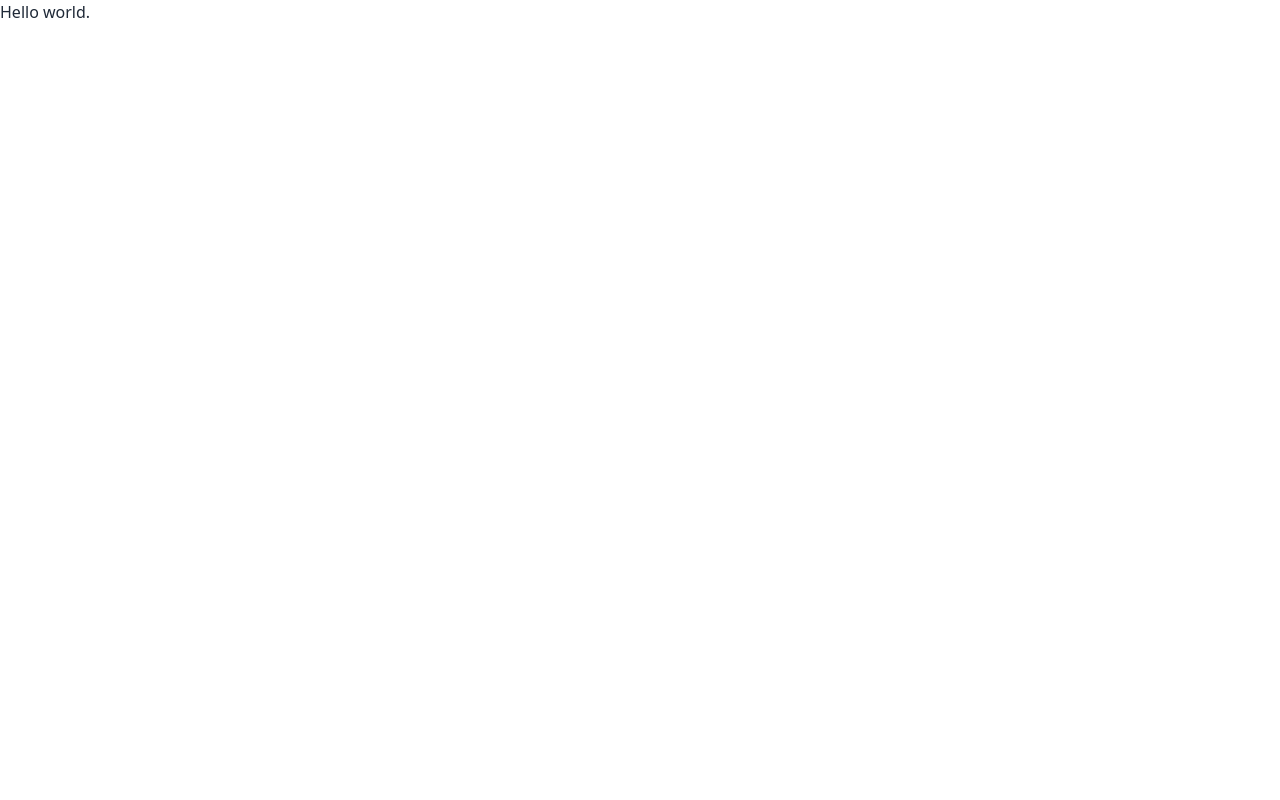
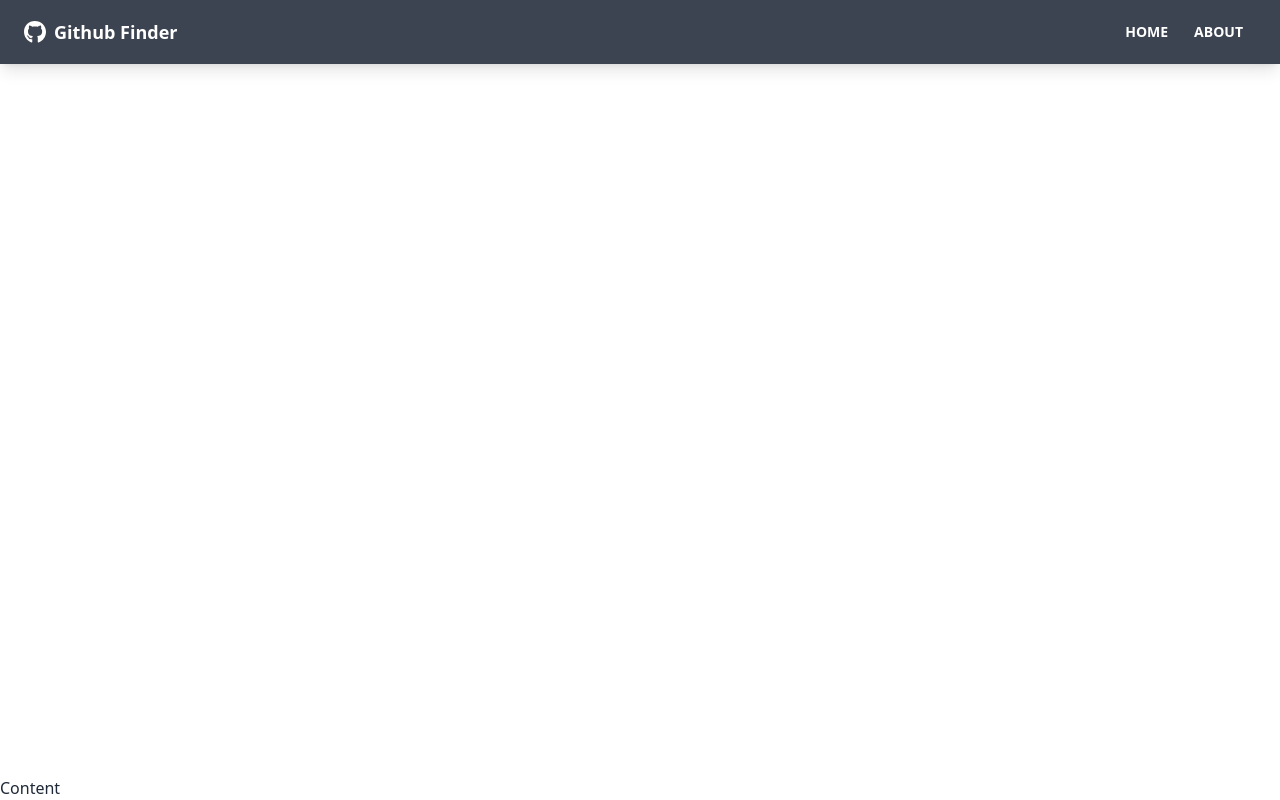
Before and after one commit to SteveDAC/github-finder, a React (Create React App) app: page / in a window 1280 px wide. Built offline with nearby package versions, Linux system fonts and the light colour scheme.

Commit message:
Added Navbar component.

```diff
--- a/package.json
+++ b/package.json
@@ -11,6 +11,8 @@
     "postcss": "^8.4.19",
     "react": "^18.2.0",
     "react-dom": "^18.2.0",
+    "react-icons": "^4.6.0",
+    "react-router-dom": "^6.4.3",
     "react-scripts": "5.0.1",
     "tailwindcss": "^3.2.3",
     "web-vitals": "^2.1.4"
@@ -38,5 +40,9 @@
       "last 1 firefox version",
       "last 1 safari version"
     ]
+  },
+  "devDependencies": {
+    "prettier": "^2.7.1",
+    "prettier-plugin-tailwindcss": "^0.1.13"
   }
 }
--- /dev/null
+++ b/prettier.config.js
@@ -0,0 +1,4 @@
+// prettier.config.js
+module.exports = {
+  plugins: [require('prettier-plugin-tailwindcss')],
+}
--- a/src/App.js
+++ b/src/App.js
@@ -1,8 +1,14 @@
+import { BrowserRouter as Router, Route } from "react-router-dom";
+import Navbar from "./components/layout/Navbar";
+
 function App() {
   return (
-    <div>
-      <h1>Hello world.</h1>
-    </div>
+    <Router>
+      <div className="flex h-screen flex-col justify-between">
+        <Navbar />
+        <main>Content</main>
+      </div>
+    </Router>
   );
 }
 
--- /dev/null
+++ b/src/components/layout/Navbar.jsx
@@ -0,0 +1,38 @@
+import { FaGithub } from "react-icons/fa";
+import { Link } from "react-router-dom";
+import PropTypes from "prop-types";
+
+function Navbar({ title }) {
+  return (
+    <nav className="navbar mb-12 bg-neutral text-neutral-content shadow-lg">
+      <div className="container mx-auto">
+        <div className="mx-2 flex-none px-2">
+          <FaGithub className="inline pr-2 text-3xl" />
+          <Link to='/' className="text-lg font-bold align-middle">
+            {title}
+          </Link>
+        </div>
+        <div className="flex-1 px-2 mx-2">
+          <div className="flex justify-end">
+            <Link to='/' className="btn btn-ghost btn-sm rounded-btn">
+              Home
+            </Link>
+            <Link to='/about' className="btn btn-ghost btn-sm rounded-btn">
+              About
+            </Link>
+          </div>
+        </div>
+      </div>
+    </nav>
+  );
+}
+
+Navbar.defaultProps = {
+  title: "Github Finder",
+};
+
+Navbar.propTypes = {
+  title: PropTypes.string,
+};
+
+export default Navbar;
--- a/tailwind.config.js
+++ b/tailwind.config.js
@@ -15,6 +15,6 @@
     logs: true,
     rtl: false,
     prefix: "",
-    darkTheme: "darkx",
+    darkTheme: "dark",
   },
 }
```
Also changed, not shown: .prettierrc.json (added), 2 other files (tests, documents, lock files or other folders).
